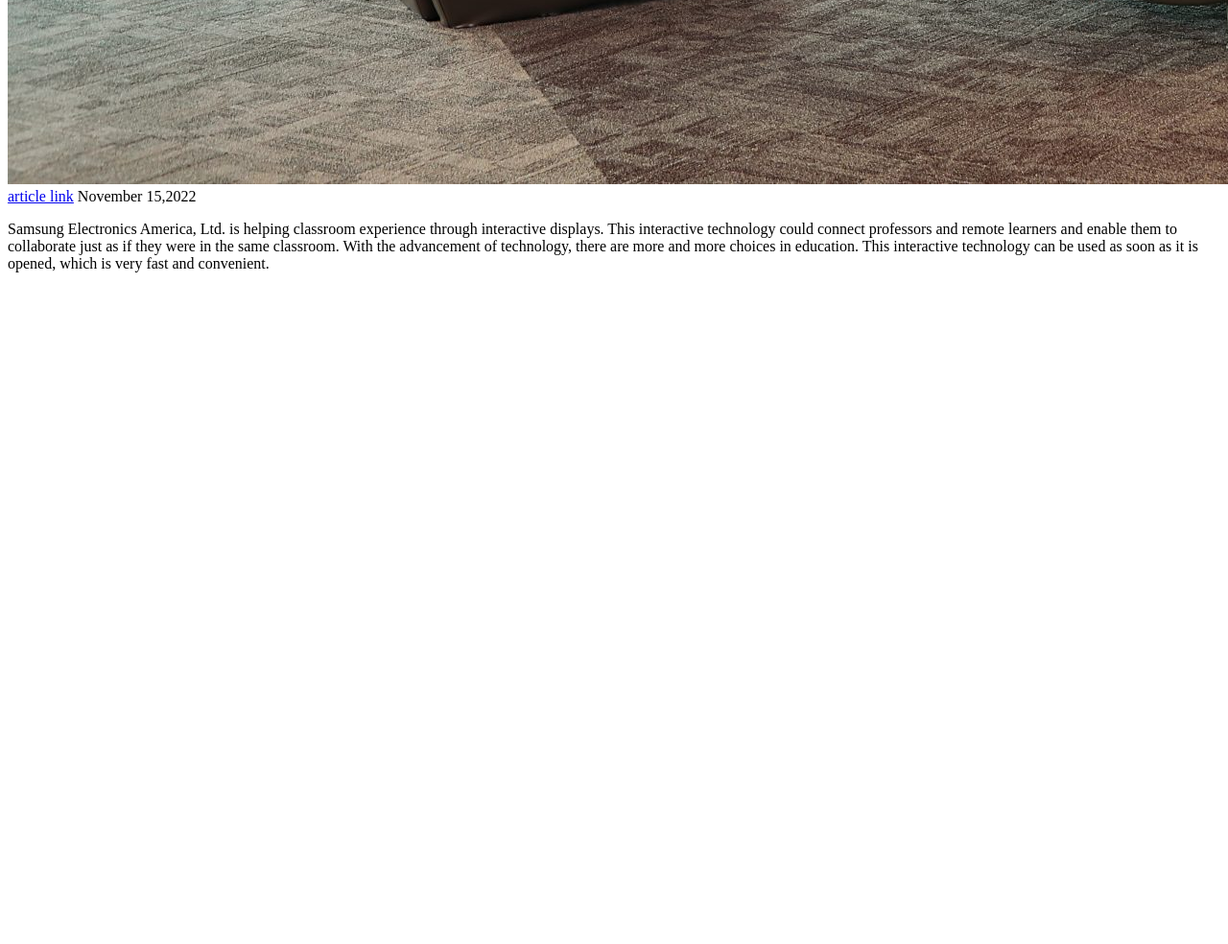
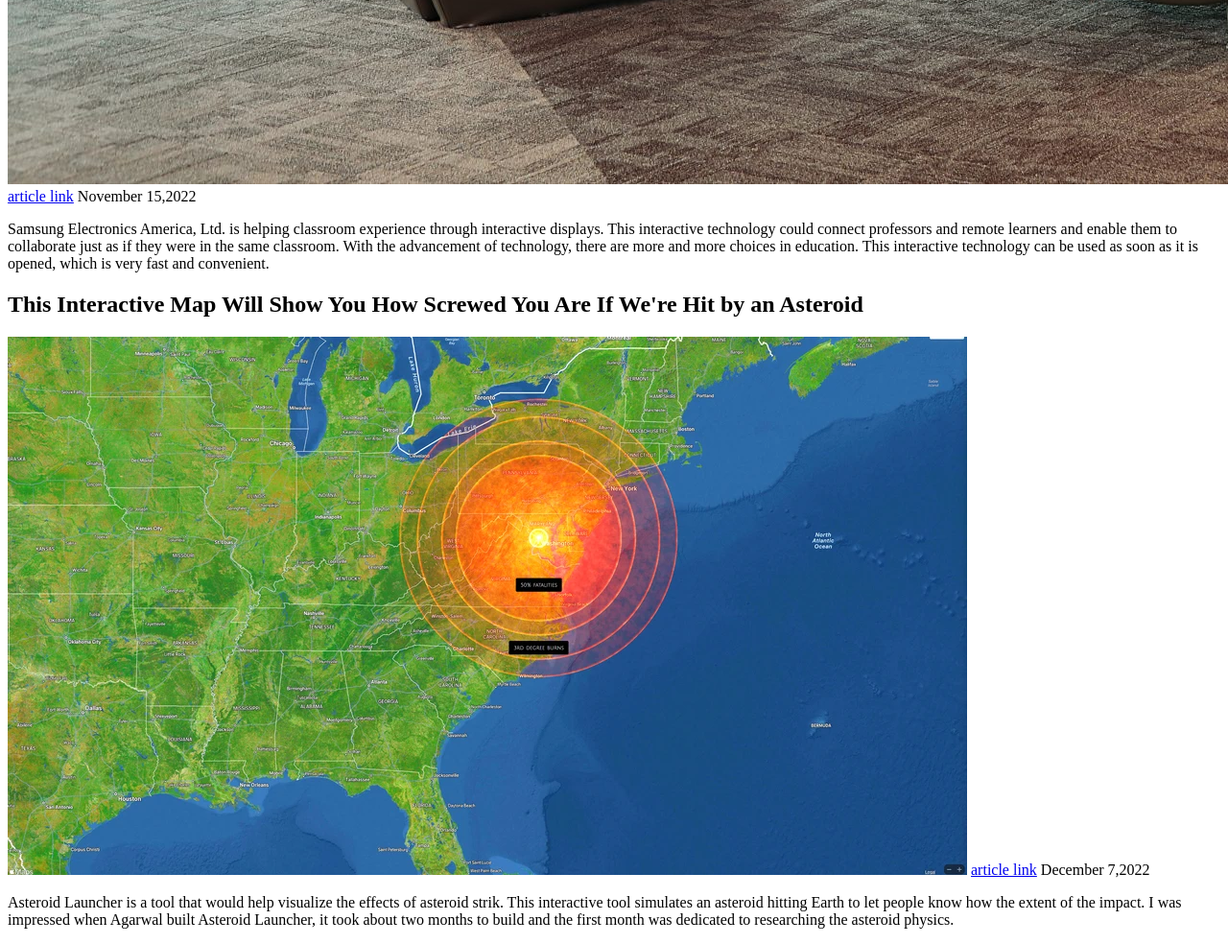
Before and after one commit to YuChunHungTW/blog_1500_03, a plain HTML site: page index.html in a window 1280 px wide. Shown: the part 2866-3850 px from the top of the page at 96% size. Before the commit the page ends 3166 px from the top, so only its background shows below. Drawn offline with Linux system fonts and the light colour scheme.

Commit message:
add article 5

```diff
--- a/index.html
+++ b/index.html
@@ -43,6 +43,14 @@
             <p>Samsung Electronics America, Ltd. is helping classroom experience through interactive displays. This interactive technology could connect professors and remote learners and enable them to collaborate just as if they were in the same classroom. With the advancement of technology, there are more and more choices in education. This interactive technology can be used as soon as it is opened, which is very fast and convenient.</p>
         </article>
 
+        <article>
+            <h2>This Interactive Map Will Show You How Screwed You Are If We're Hit by an Asteroid</h2>
+            <img src="image/Asteroid Launcher Screengrab.webp" alt="article alt text here">
+            <a href="https://www.vice.com/en/article/3adwkb/this-interactive-map-will-show-you-screwed-you-are-if-were-hit-by-an-asteroid">article link</a>
+            <time>December 7,2022</time>
+            <p>Asteroid Launcher is a tool that would help visualize the effects of asteroid strik. This interactive tool simulates an asteroid hitting Earth to let people know how the extent of the impact. I was impressed when Agarwal built Asteroid Launcher, it took about two months to build and the first month was dedicated to researching the asteroid physics.</p>
+        </article>
+
     </main>
 </body>
 </html>
```
Also changed, not shown: image/Asteroid Launcher Screengrab.webp (added).
